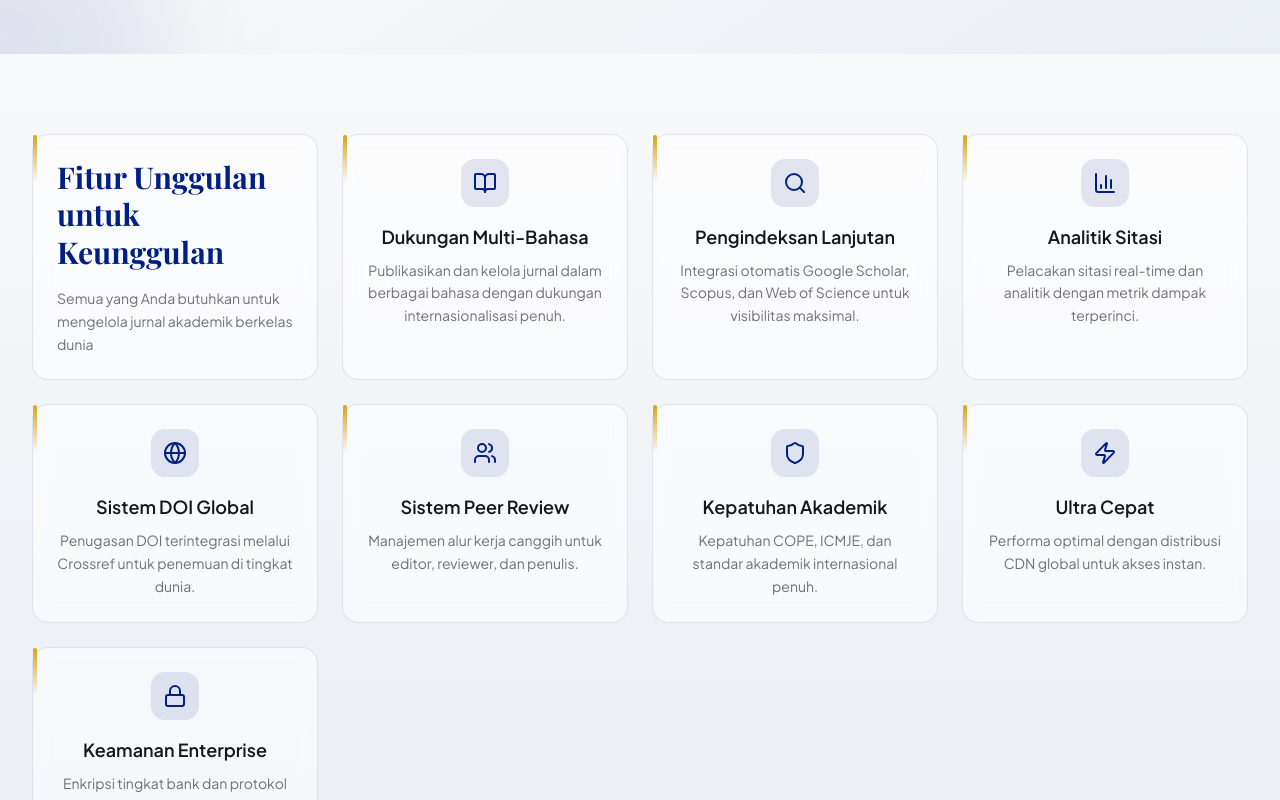
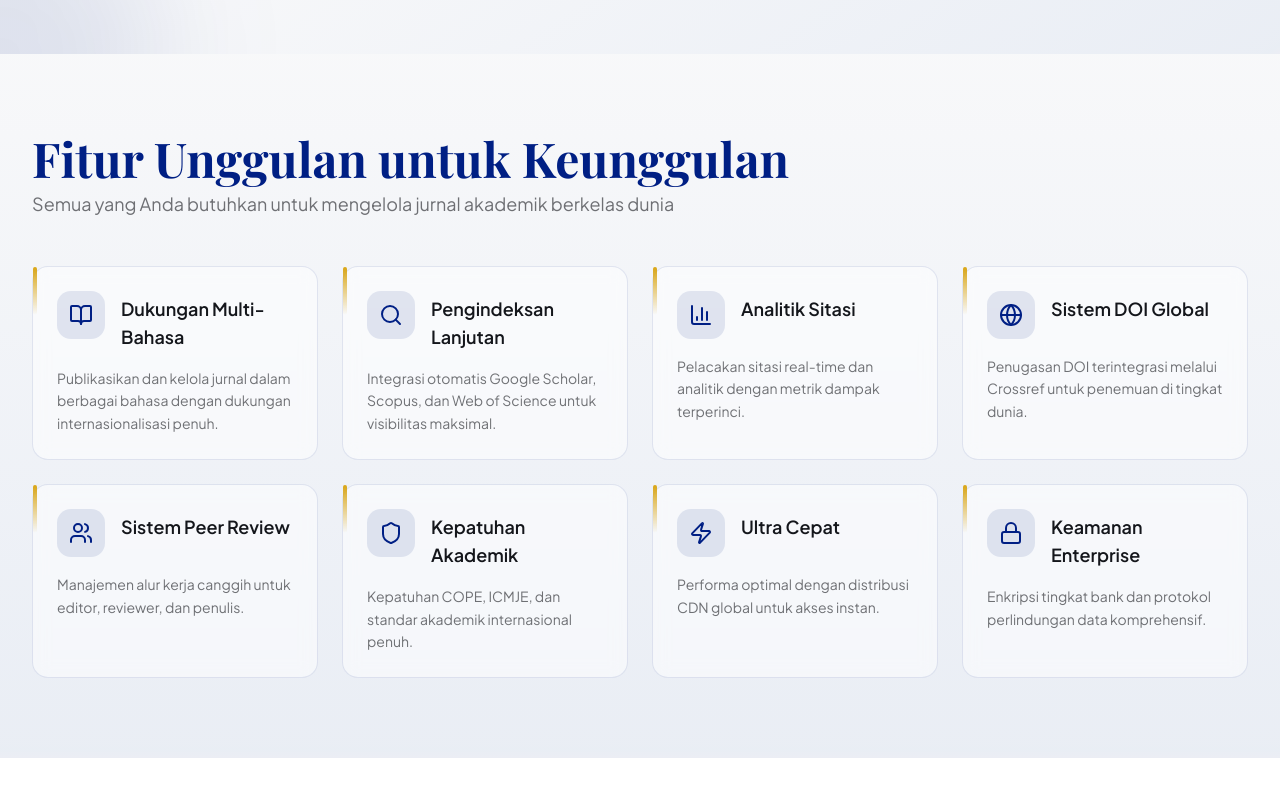
Before and after one commit to omwebmastergmail/landing-page-for-iamjos, a Next.js app: page / in a window 1280 px wide. Shown: the part 820-1620 px from the top of the page. Built offline with nearby package versions, Linux system fonts and the light colour scheme; a web font is replaced by a local one.

Commit message:
refactor: refine layout for "Fitur Unggulan" section\n\nMove title above feature cards and layout cards with icon + title on first row, description on second row, all aligned left.

```diff
--- a/components/features.tsx
+++ b/components/features.tsx
@@ -49,47 +49,41 @@ export function FeaturesSection() {
   return (
     <section className="py-20 px-4 sm:px-6 lg:px-8 bg-gradient-to-b from-background to-primary/5">
       <div className="max-w-7xl mx-auto">
-        {/* Features Grid with Title Card in First Row */}
+        {/* Section Title - Above the grid */}
+        <div className="mb-12 space-y-2">
+          <h2 className="text-4xl sm:text-5xl font-serif font-bold text-primary">
+            Fitur Unggulan untuk Keunggulan
+          </h2>
+          <p className="text-lg text-foreground/60 max-w-2xl">
+            Semua yang Anda butuhkan untuk mengelola jurnal akademik berkelas dunia
+          </p>
+        </div>
+
+        {/* Features Grid */}
         <div className="grid grid-cols-1 md:grid-cols-2 lg:grid-cols-4 gap-6">
-          {/* Title Card - Aligned with icon position */}
-          <div className="group relative bg-white/50 backdrop-blur-sm border border-primary/10 rounded-2xl p-6 hover:border-accent/30 transition-all duration-300 hover:shadow-lg md:col-span-1 lg:col-span-1">
-            {/* Accent line */}
-            <div className="absolute top-0 left-0 w-1 h-12 bg-gradient-to-b from-accent to-transparent rounded-full group-hover:h-16 transition-all duration-300" />
-
-            {/* Title Content - Top aligned like icons in feature cards */}
-            <div className="space-y-4">
-              <h2 className="text-3xl font-serif font-bold text-primary leading-tight">
-                Fitur Unggulan untuk Keunggulan
-              </h2>
-              <p className="text-sm text-foreground/60 leading-relaxed">
-                Semua yang Anda butuhkan untuk mengelola jurnal akademik berkelas dunia
-              </p>
-            </div>
-          </div>
-
           {/* Feature Cards */}
           {features.map((feature, index) => {
             const Icon = feature.icon
             return (
               <div
                 key={index}
-                className="group relative bg-white/50 backdrop-blur-sm border border-primary/10 rounded-2xl p-6 hover:border-accent/30 transition-all duration-300 hover:shadow-lg flex flex-col"
+                className="group relative bg-white/50 backdrop-blur-sm border border-primary/10 rounded-2xl p-6 hover:border-accent/30 transition-all duration-300 hover:shadow-lg"
               >
                 {/* Accent line */}
                 <div className="absolute top-0 left-0 w-1 h-12 bg-gradient-to-b from-accent to-transparent rounded-full group-hover:h-16 transition-all duration-300" />
 
-                {/* Icon - Centered and at top */}
-                <div className="flex justify-center mb-4">
-                  <div className="w-12 h-12 rounded-xl bg-primary/10 flex items-center justify-center group-hover:bg-accent/15 transition-colors">
+                {/* First Row: Icon + Title (Left aligned) */}
+                <div className="flex items-start gap-4 mb-4">
+                  <div className="w-12 h-12 rounded-xl bg-primary/10 flex items-center justify-center flex-shrink-0 group-hover:bg-accent/15 transition-colors">
                     <Icon className="w-6 h-6 text-primary group-hover:text-accent transition-colors" />
                   </div>
+                  <h3 className="font-semibold text-foreground text-lg pt-1">
+                    {feature.title}
+                  </h3>
                 </div>
 
-                {/* Content */}
-                <h3 className="font-semibold text-foreground mb-2 text-center text-lg">
-                  {feature.title}
-                </h3>
-                <p className="text-sm text-foreground/60 leading-relaxed text-center">
+                {/* Second Row: Description (Left aligned) */}
+                <p className="text-sm text-foreground/60 leading-relaxed">
                   {feature.description}
                 </p>
               </div>
```
